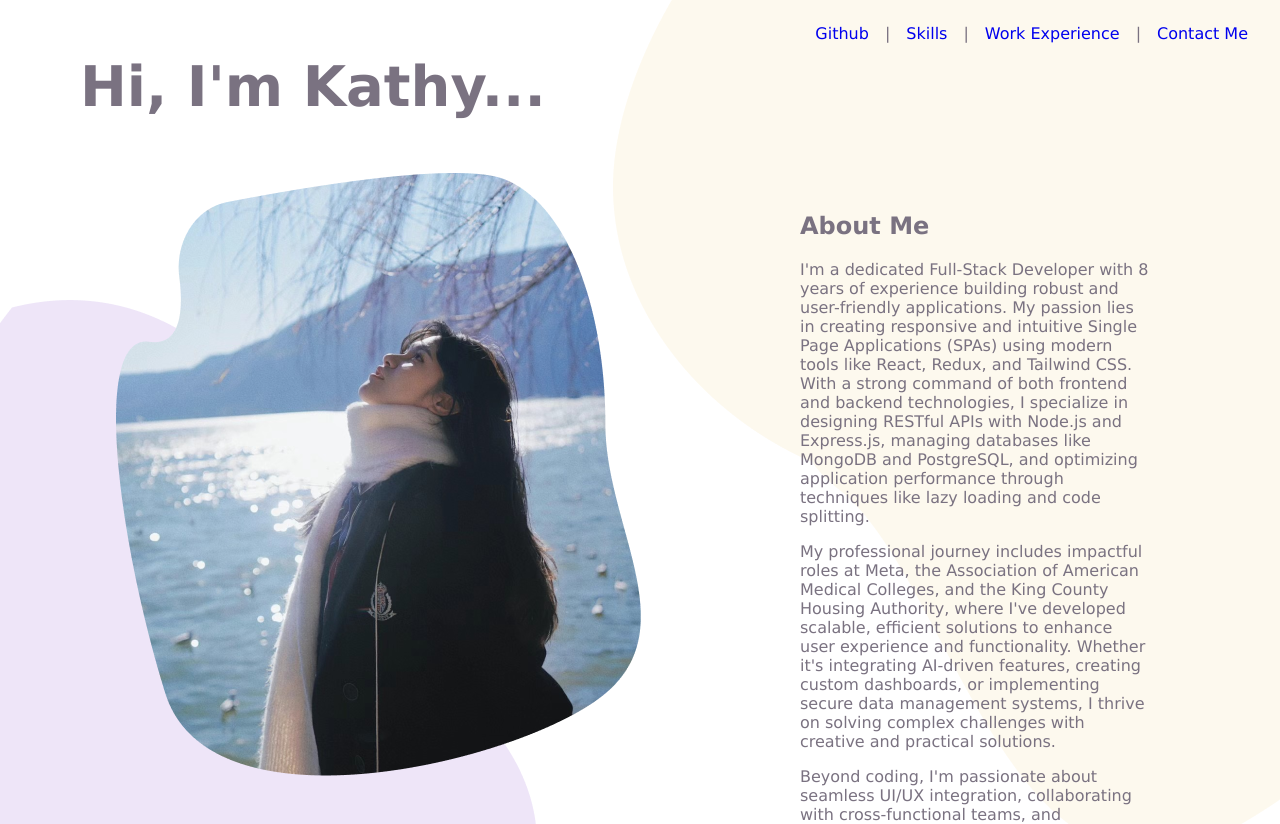
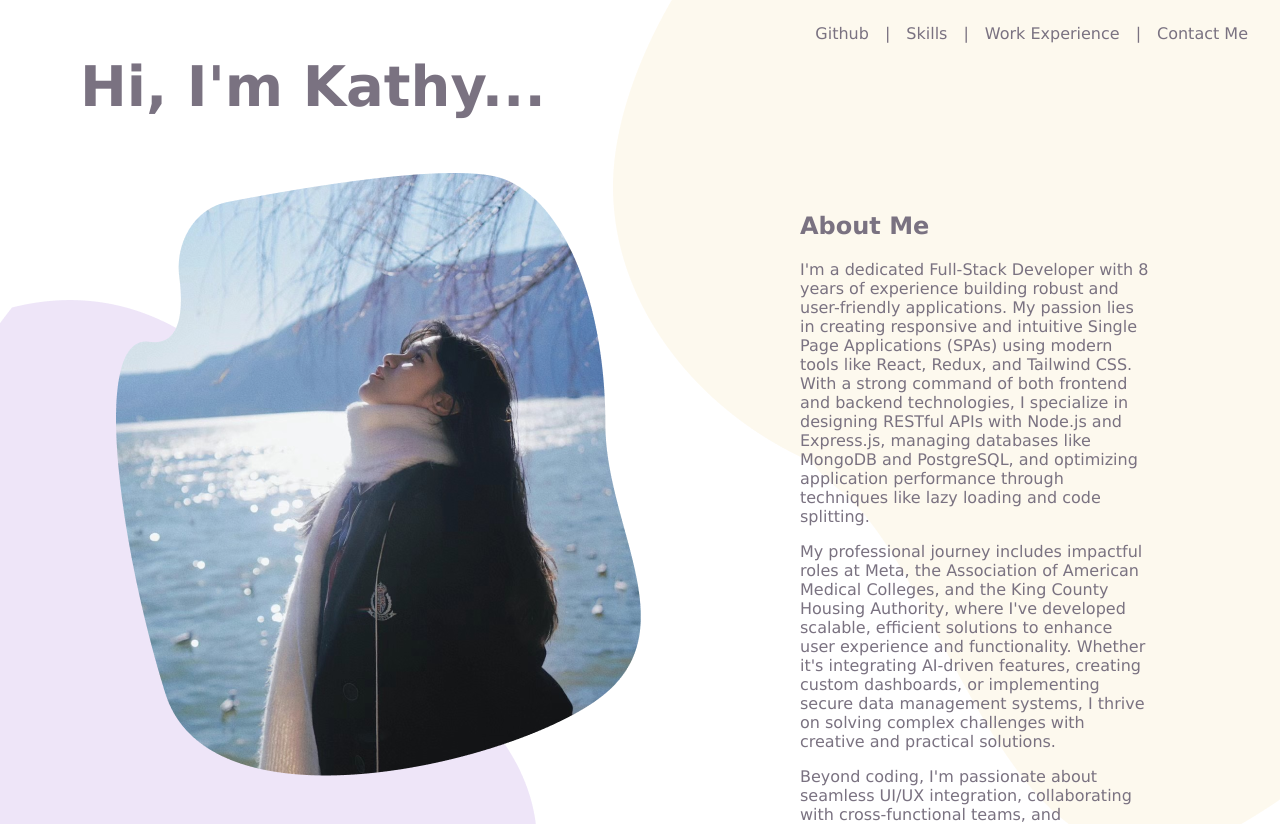
Before and after one commit to byc233-1664304/Portfolio, a React (Vite) app: page / in a window 1280 px wide. Shown: the top 824 px of the page. Built offline with nearby package versions, Linux system fonts and the light colour scheme; no server answers.

Commit message:
some css change

```diff
--- a/src/App.css
+++ b/src/App.css
@@ -29,11 +29,7 @@ body, html{
     font-size: 1rem;
 }
 
-.header > a, .header > span{
-    text-decoration: none;
-}
-
-.header > a:visited{
+.header > a, .header > span, .header > a:visited{
     color: #7A7281;
     text-decoration: none;
 }
```
